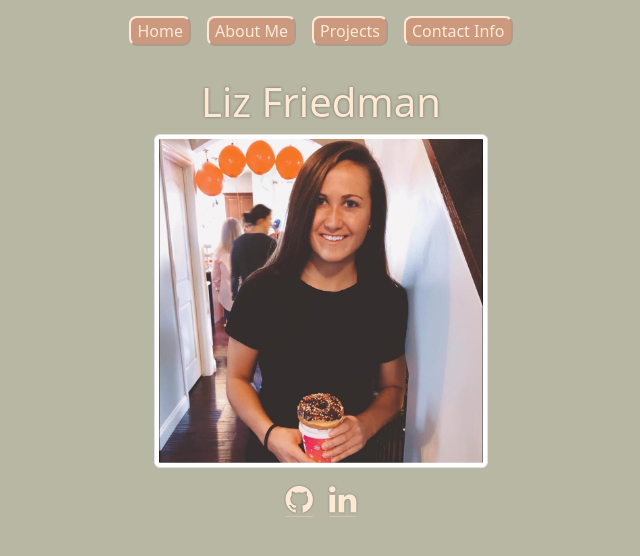
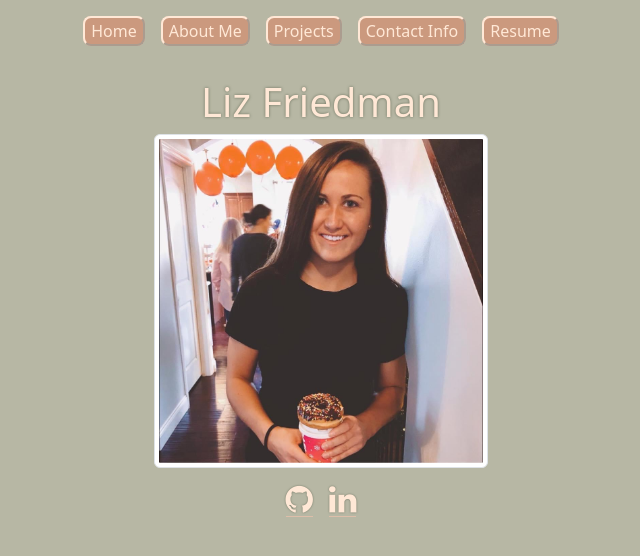
Before and after one commit to lizf57/react-portfolio, a React (Vite) app: page / in a window 1280 px wide. Shown: the top 556 px of the page, without its empty margins (319-959 px from the left). Built offline with nearby package versions, Linux system fonts and the light colour scheme.

Commit message:
added resume component

```diff
--- a/src/App.jsx
+++ b/src/App.jsx
@@ -5,6 +5,7 @@ import About from './components/About'
 import Project from './components/Project'
 import Contact from './components/Contact'
 import Footer from './components/Footer'
+import Resume from './components/Resume'
 
 import './app.css'
 
@@ -22,6 +23,8 @@ const App = () => {
             return <Project />
          case 'contact':
                return <Contact />
+         case 'resume':
+               return <Resume />
          default:
             return <p>404 - Not Found </p>
       }
@@ -51,6 +54,10 @@ const App = () => {
                   <button className="rounded-3">Contact Info</button>
                </a>
 
+               <a href="#"  onClick={() => setPage('resume')} className='rounded-3'>
+                  <button className="rounded-3">Resume</button>
+               </a>
+
             </nav>
             {renderPage()}
 
--- /dev/null
+++ b/src/components/Resume/index.jsx
@@ -0,0 +1,9 @@
+import './resume.css'
+
+const Resume = () => {
+    return (
+        <>Resume</>
+    )
+}
+
+export default Resume
```
Also changed, not shown: src/components/Resume/resume.css (added).
